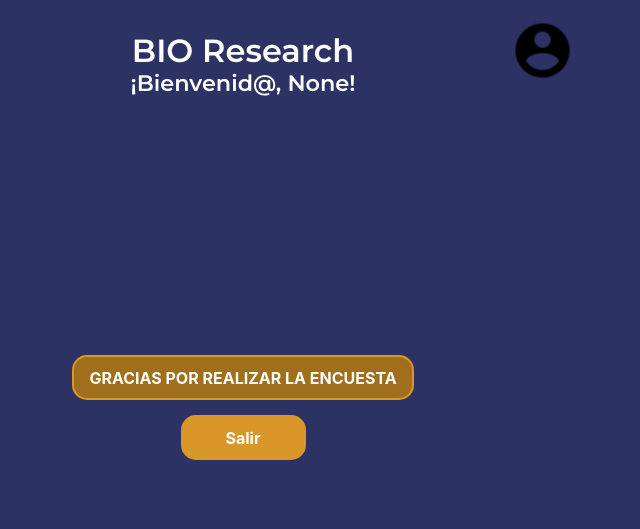
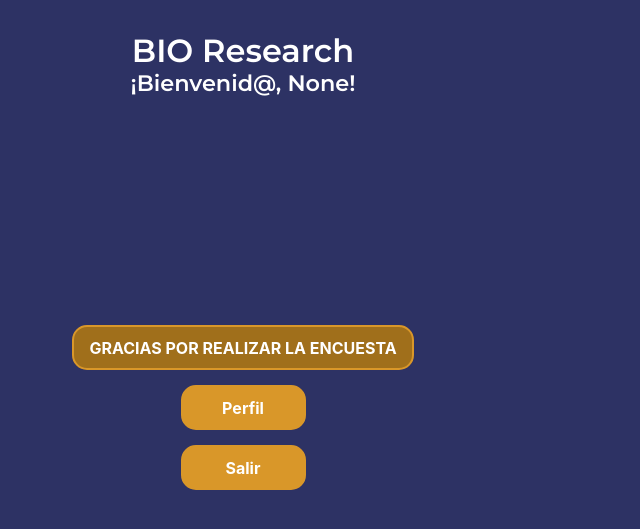
Before and after one commit to SamuelCeballos04/IGT, a Flask app: page /opciones in a window 1280 px wide. Shown: the top 529 px of the page, without its empty margins (397-1037 px from the left). Run offline with Flask 2, Linux system fonts and the light colour scheme; data that the repository does not hold is empty; some libraries are stand-ins or nearby versions.

Commit message:
Botón de perfil modificado

```diff
--- a/conexion.py
+++ b/conexion.py
@@ -7,7 +7,7 @@ def conexion():
             host='localhost',
             user='postgres',
             password='admin',
-            database='pruebaIGT9.4'
+            database='IGT'
         )
     except DatabaseError as ex:
         raise ex
--- a/templates/opciones.html
+++ b/templates/opciones.html
@@ -26,19 +26,22 @@
     <h1 class="titulo">BIO Research
         <div class = "usuario" style = "font-size: 70%" >¡Bienvenid@, {{name}}!</div>
     </h1>
-    <div class = "perfil">
+    <!-- <div class = "perfil">
         <a href = "{{url_for('perfil')}}" id="aprofile">
             <button type="button" class = "profileButton" id="btnpr">
                 <img src="{{ url_for('static', filename='png/account-circle.png') }}" alt="Perfil" width = "65" height = "65">
             </button>
         </a>
-    </div>
+    </div> -->
     <section class="middle">
         <form action="{{url_for('pregunta')}}" method = 'get' class="formulario" autocomplete="off">
             <a href="{{url_for('pregunta')}}" id="startL">
                 <button type="button" class="boton2" action="{{url_for('pregunta')}}" id="start">Comenzar encuesta</button><br>
             </a>
         </form>
+        <a href = "{{url_for('perfil')}}" id="aprofile" >
+            <button class = "boton" id="btnpr" type = "submit" action = "{{url_for('perfil')}}">Perfil</button>
+        </a>
 
         <a href="{{url_for('index')}}">
                 <button class="boton" action="{{url_for('login')}}" type="submit">Salir</button>
```
Also changed, not shown: 2 other files.
